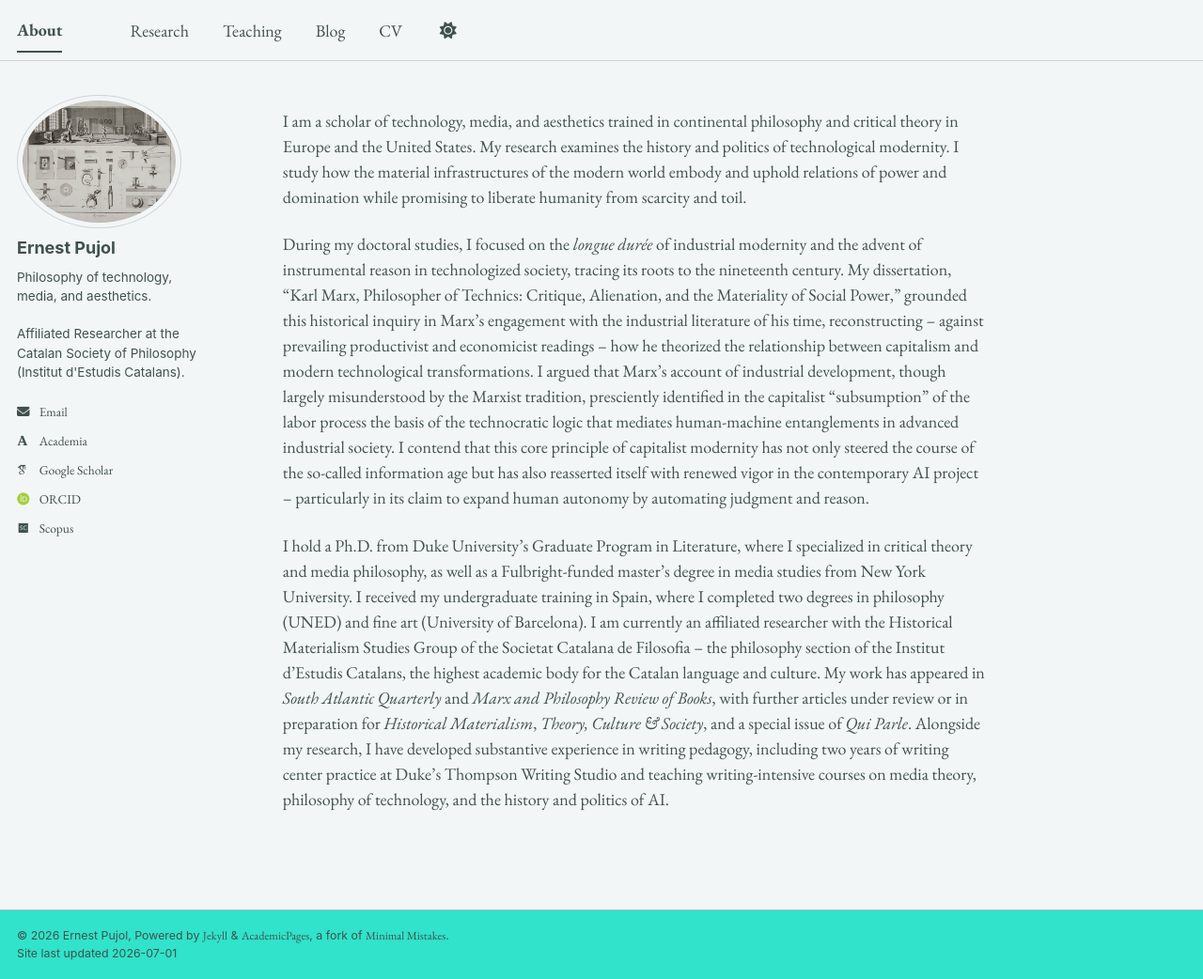
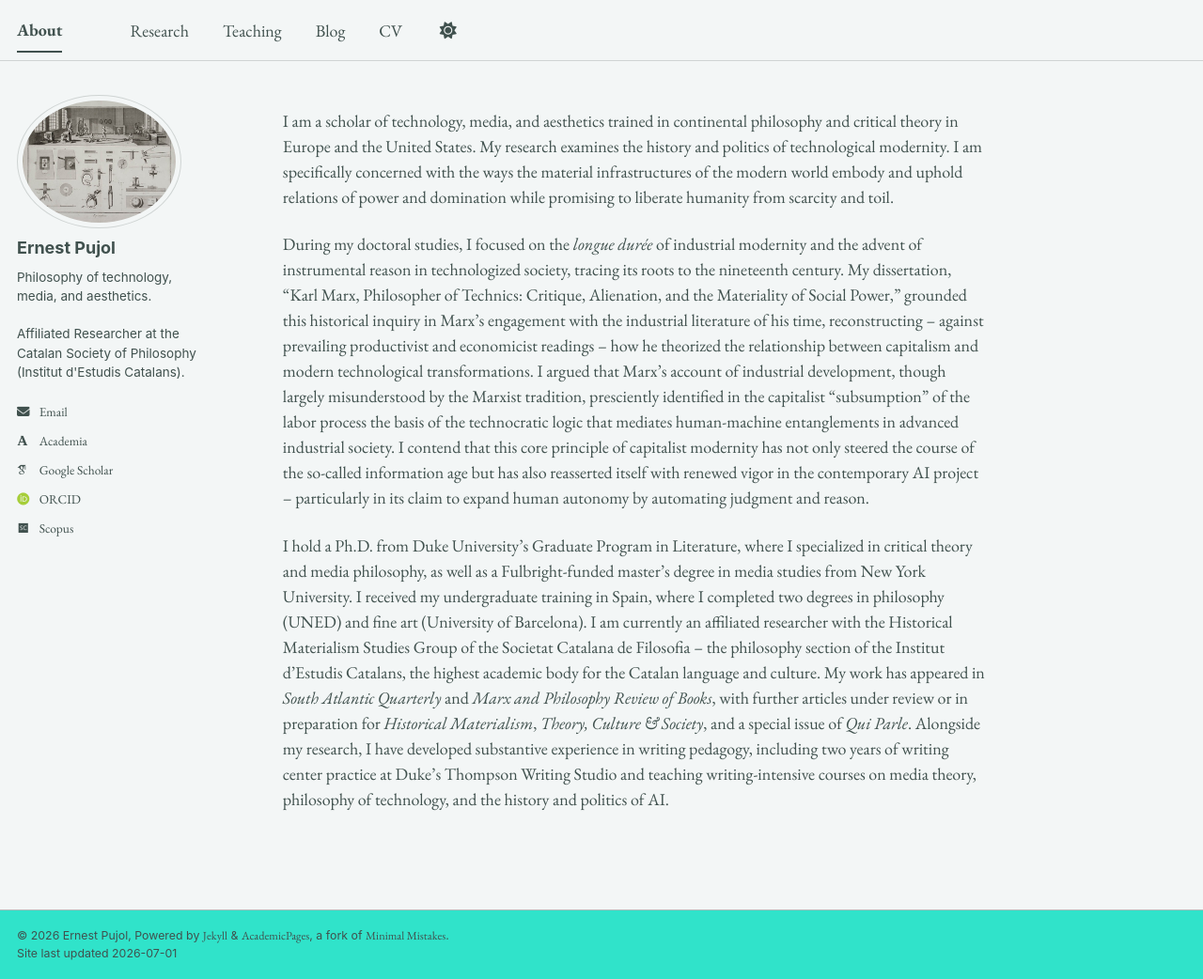
Before and after one commit to epujol90/epujol90.github.io, a Jekyll site: the page built from _pages/about.md, in a window 1280 px wide and 1042 px high. Shown: the whole window at 94% size. Built offline with Jekyll 4.4.1, drawn with Linux system fonts in a browser that asks for light colours; some web fonts are replaced; a script bundle is joined from its source files by our own code; library files that are not in the unit come from our copies.

Commit message:
Update about.md

```diff
--- a/_pages/about.md
+++ b/_pages/about.md
@@ -6,7 +6,7 @@ redirect_from:
   - /about/
   - /about.html
 ---
-I am a scholar of technology, media, and aesthetics trained in continental philosophy and critical theory in Europe and the United States. My research examines the history and politics of technological modernity. I study how the material infrastructures of the modern world embody and uphold relations of power and domination while promising to liberate humanity from scarcity and toil.
+I am a scholar of technology, media, and aesthetics trained in continental philosophy and critical theory in Europe and the United States. My research examines the history and politics of technological modernity. I am specifically concerned with the ways the material infrastructures of the modern world embody and uphold relations of power and domination while promising to liberate humanity from scarcity and toil.
 
 During my doctoral studies, I focused on the _longue durée_ of industrial modernity and the advent of instrumental reason in technologized society, tracing its roots to the nineteenth century. My dissertation, “Karl Marx, Philosopher of Technics: Critique, Alienation, and the Materiality of Social Power,” grounded this historical inquiry in Marx’s engagement with the industrial literature of his time, reconstructing -- against prevailing productivist and economicist readings -- how he theorized the relationship between capitalism and modern technological transformations. I argued that Marx’s account of industrial development, though largely misunderstood by the Marxist tradition, presciently identified in the capitalist "subsumption" of the labor process the basis of the technocratic logic that mediates human-machine entanglements in advanced industrial society. I contend that this core principle of capitalist modernity has not only steered the course of the so-called information age but has also reasserted itself with renewed vigor in the contemporary AI project -- particularly in its claim to expand human autonomy by automating judgment and reason.
 
```
